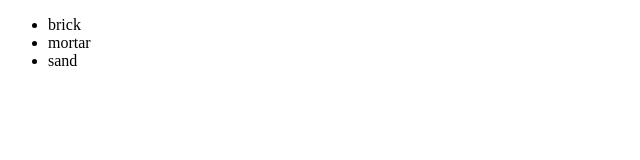
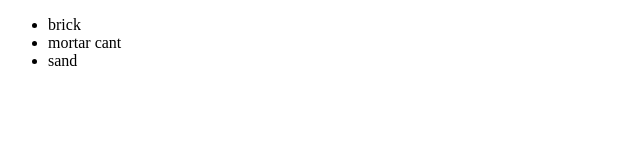
Before and after one commit to deyacerdas/newGitTest, a plain HTML site: page index.html in a window 1280 px wide. Shown: the full height of the page, 0-640 px from the left. Drawn offline with Linux system fonts and the light colour scheme.

Commit message:
test conflict

```diff
--- a/index.html
+++ b/index.html
@@ -8,7 +8,7 @@
     <div>
       <ul>
         <li>brick</li>
-        <li>mortar</li>
+        <li>mortar cant</li>
         <li>sand</li>
       </ul>
     </div>
```
